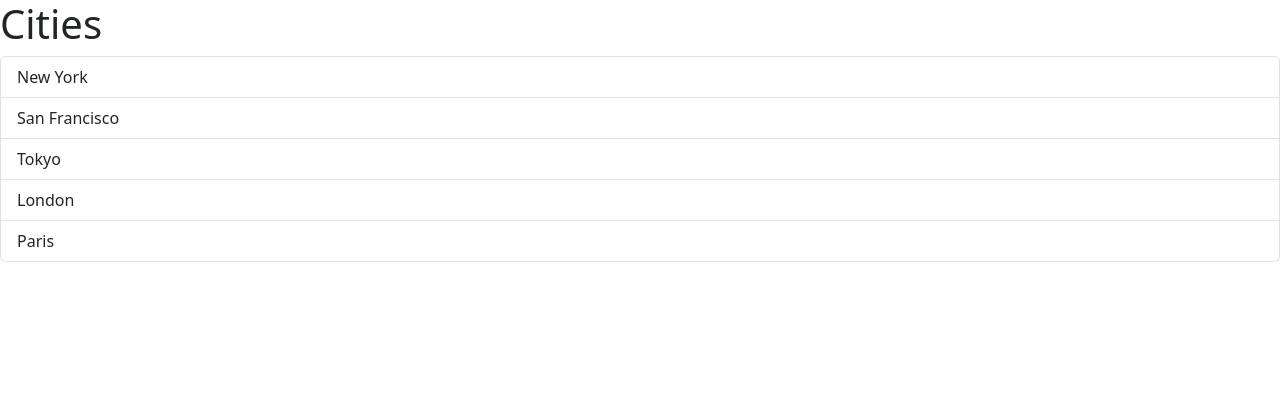
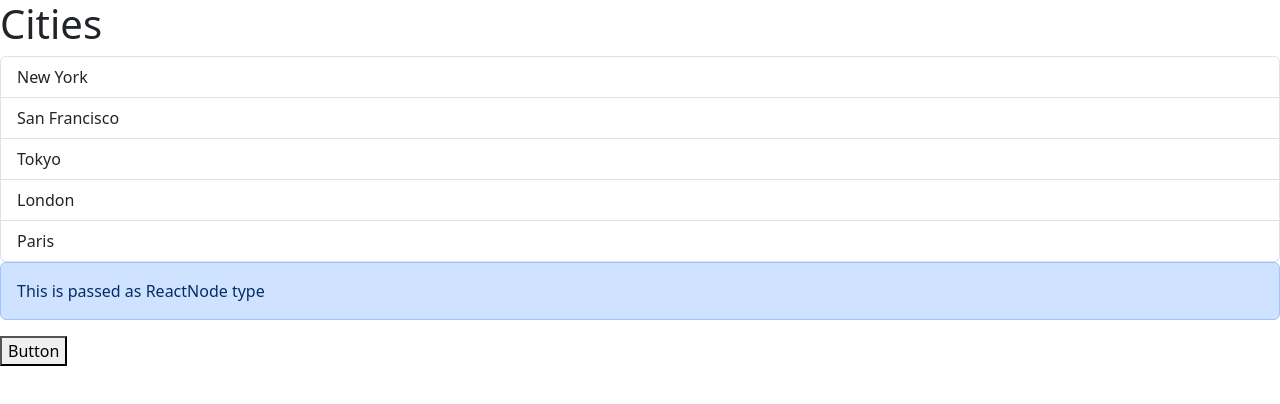
Before and after one commit to MoazZard/Reactjs-practicing, a React (Vite) app in the folder reactvite-project/: page / in a window 1280 px wide. Shown: the top 404 px of the page. Built offline with nearby package versions, Linux system fonts and the light colour scheme.

Commit message:
more functionality

```diff
--- a/reactvite-project/src/App.tsx
+++ b/reactvite-project/src/App.tsx
@@ -1,13 +1,33 @@
+import Alert from "./components/Alert";
 import ListGroup from "./components/ListGroup";
+import Button from "./components/Button";
+
+// Props: INPUT PASSED TO A COMPONENT, Immutable: READ ONLY
+// State: DATA MANAGED BY A COMPONENT, Mutable: THIS COMP HAS DATA THAT CHANGES
+// Anytime they change, react re-renders component and updates dom
+
 
 function App() {
-  let items = ['New York','San Francisco','Tokyo','London','Paris'];
+  let items = ['New York', 'San Francisco', 'Tokyo', 'London', 'Paris'];
+
+  const handleSelectItem = (item: string) => { // using props to pass functions into subcomponents
+    console.log(item);
+  }
 
   return (
-    <div><ListGroup items={items} heading="Cities"/></div>
+    <>
+      <div><ListGroup items={items} heading="Cities" onSelectItem={handleSelectItem} /></div>
+      {/* List^ - prop passing */}
+
+      <div>
+        <Alert>
+          <span>This is passed as ReactNode type</span>
+        </Alert>
+      </div> {/* ALERT - child passing */}
+
+      <div><Button /></div> {/* Button base class */}
+    </>
   );
 }
 
-//APPLY BOOTSTRAP CLASS TO ITEMS
-
 export default App;
--- /dev/null
+++ b/reactvite-project/src/components/Alert.tsx
@@ -0,0 +1,14 @@
+import { ReactNode } from "react";
+
+interface Props {
+    children: ReactNode;
+}
+
+function Alert({children}: Props) {
+
+    return (
+        <div className="alert alert-primary">{children}</div>
+    );
+}
+
+export default Alert;
--- /dev/null
+++ b/reactvite-project/src/components/Button.tsx
@@ -0,0 +1,10 @@
+function Button() {
+
+    return (
+        <>
+            <button type="button" className="btn-primary" color="">Button</button>
+        </>
+    );
+}
+
+export default Button;
--- a/reactvite-project/src/components/ListGroup.tsx
+++ b/reactvite-project/src/components/ListGroup.tsx
@@ -4,10 +4,12 @@ import { useState } from "react"; //when state of component changes react update
 interface Props {
   items: string[]; // type annotation
   heading: string;
+  // (item: string) => void
+  onSelectItem: (item: string) => void;
 }
 
 //destructured "props" to {items, heading}
-function ListGroup( {items, heading}: Props) {
+function ListGroup({ items, heading, onSelectItem }: Props) {
   // Hook function, allows us to tap into built-in features in react (state hook)
   const [selectedIndex, setSelectedIndex] = useState(-1);
 
@@ -19,7 +21,12 @@ function ListGroup( {items, heading}: Props) {
 
       <ul className="list-group">
         {items.map((item, index) =>
-              <li className={selectedIndex === index ? 'list-group-item active' : 'list-group-item'} key={item} onClick={() => setSelectedIndex(index)}> {item} </li>)}
+          <li className={selectedIndex === index ? 'list-group-item active' : 'list-group-item'}
+            key={item}
+            onClick={() => {
+              setSelectedIndex(index);
+              onSelectItem(item);
+            }}> {item} </li>)}
       </ul>
     </>
   );
```
Lines whose indentation alone changed are shown as unchanged.
